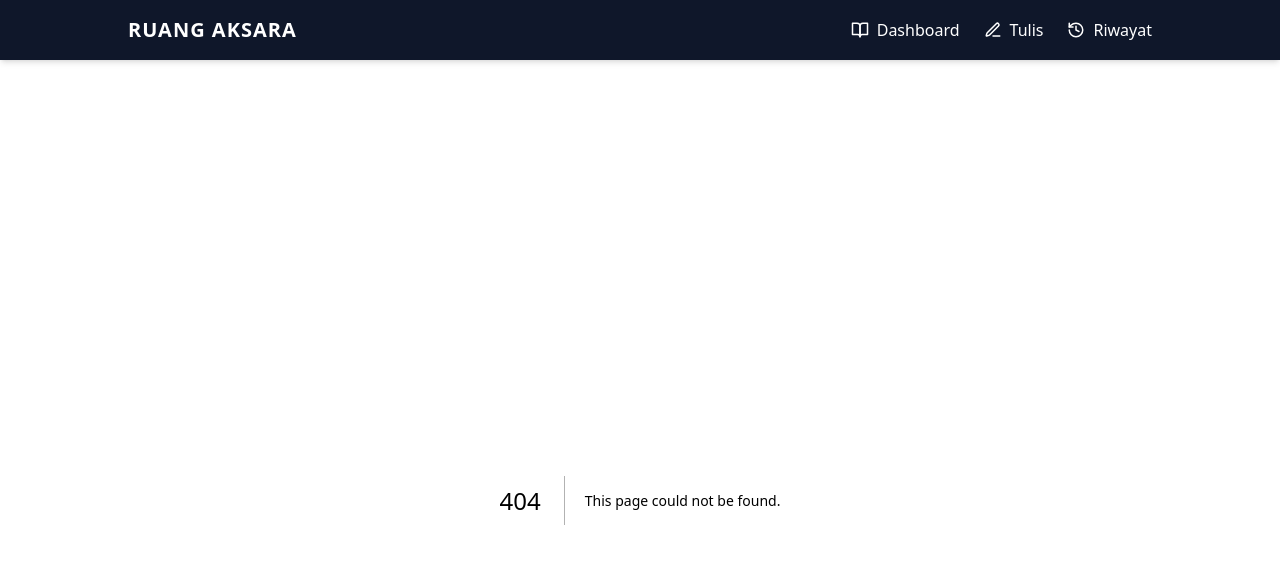
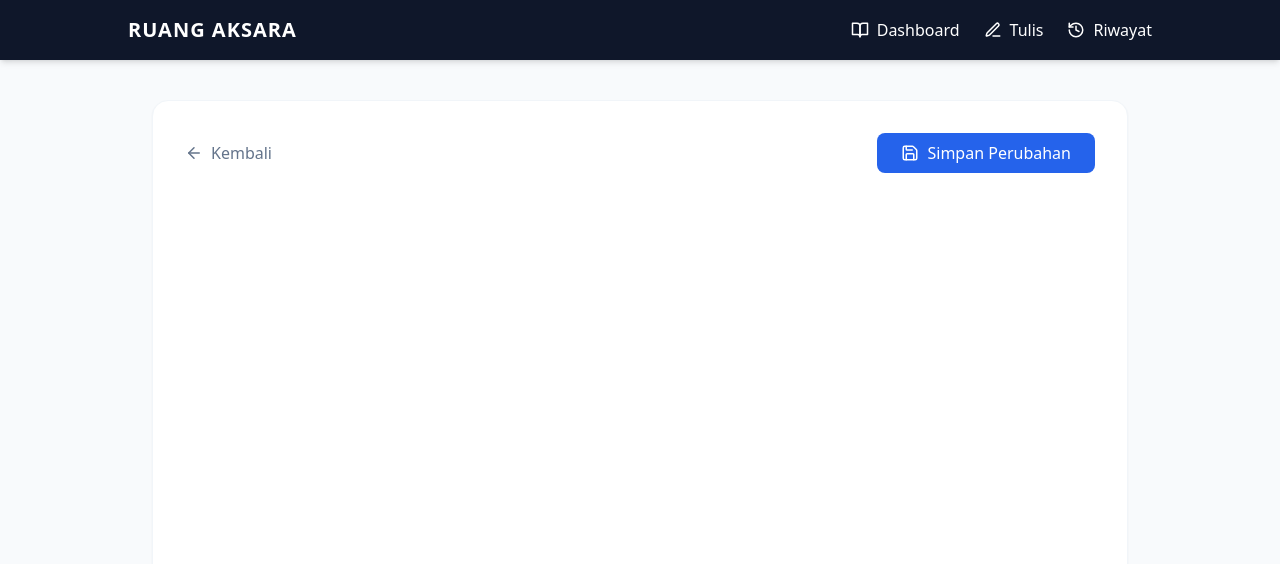
Before and after one commit to bhe-24/ijasah, a Next.js app: page /app/edit/1 in a window 1280 px wide. Before the commit this address had no page. Shown: the top 564 px of the page. Built offline with nearby package versions, Linux system fonts and the light colour scheme; no server answers; the database is empty.

Commit message:
Add edit page for naskah with Firebase integration

```diff
--- /dev/null
+++ b/app/app/edit/[id]/page.jsx
@@ -0,0 +1,76 @@
+"use client";
+import { useState, useEffect } from 'react';
+import { useRouter } from 'next/navigation';
+import { Save, ArrowLeft, Loader2 } from 'lucide-react';
+import { doc, getDoc, updateDoc } from 'firebase/firestore';
+import { db } from '../../../lib/firebase';
+
+export default function EditNaskah({ params }) {
+  const [judul, setJudul] = useState('');
+  const [konten, setKonten] = useState('');
+  const [loading, setLoading] = useState(true);
+  const [isSaving, setIsSaving] = useState(false);
+  const router = useRouter();
+
+  useEffect(() => {
+    const ambilData = async () => {
+      const docRef = doc(db, "naskah", params.id);
+      const docSnap = await getDoc(docRef);
+      if (docSnap.exists()) {
+        setJudul(docSnap.data().judul);
+        setKonten(docSnap.data().konten);
+      }
+      setLoading(false);
+    };
+    ambilData();
+  }, [params.id]);
+
+  const updateTulisan = async () => {
+    setIsSaving(true);
+    try {
+      const docRef = doc(db, "naskah", params.id);
+      await updateDoc(docRef, {
+        judul: judul,
+        konten: konten,
+        tanggalUpdate: new Date().toLocaleDateString('id-ID')
+      });
+      alert("Naskah berhasil diperbarui!");
+      router.push('/riwayat'); // Kembali ke riwayat setelah sukses
+    } catch (error) {
+      alert("Gagal memperbarui naskah.");
+    }
+    setIsSaving(false);
+  };
+
+  if (loading) return <div className="p-20 text-center"><Loader2 className="animate-spin mx-auto" /></div>;
+
+  return (
+    <div className="bg-white p-8 rounded-2xl shadow-sm border border-slate-100 min-h-[80vh] flex flex-col">
+      <div className="flex justify-between items-center mb-6">
+        <button onClick={() => router.back()} className="text-slate-500 flex items-center gap-2 hover:text-slate-800">
+          <ArrowLeft size={18} /> Kembali
+        </button>
+        <button
+          onClick={updateTulisan}
+          disabled={isSaving}
+          className="bg-blue-600 text-white px-6 py-2 rounded-lg flex items-center gap-2 hover:bg-blue-700 transition"
+        >
+          <Save size={18} /> {isSaving ? 'Menyimpan...' : 'Simpan Perubahan'}
+        </button>
+      </div>
+
+      <input
+        type="text"
+        className="text-3xl font-bold text-slate-800 outline-none w-full mb-4"
+        value={judul}
+        onChange={(e) => setJudul(e.target.value)}
+      />
+
+      <textarea
+        className="flex-1 w-full resize-none outline-none text-lg text-slate-700 leading-relaxed"
+        value={konten}
+        onChange={(e) => setKonten(e.target.value)}
+      ></textarea>
+    </div>
+  );
+}
```
